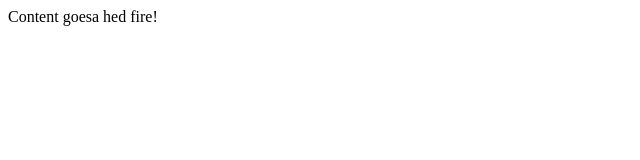
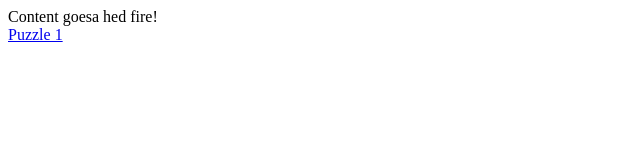
Before and after one commit to Hearnesc/BombDefuse, a plain HTML site: page BombDefuse/index.html in a window 1280 px wide. Shown: the full height of the page, 0-640 px from the left. Drawn offline with Linux system fonts and the light colour scheme.

Commit message:
Added something to be deleted

```diff
--- a/BombDefuse/index.html
+++ b/BombDefuse/index.html
@@ -8,5 +8,6 @@
 <body>
     <div>Content goesa hed fire!</div>
     <script src="js/main.js"></script>
+    <a href="Puzzle1.html">Puzzle 1</a>
 </body>
 </html>
```
